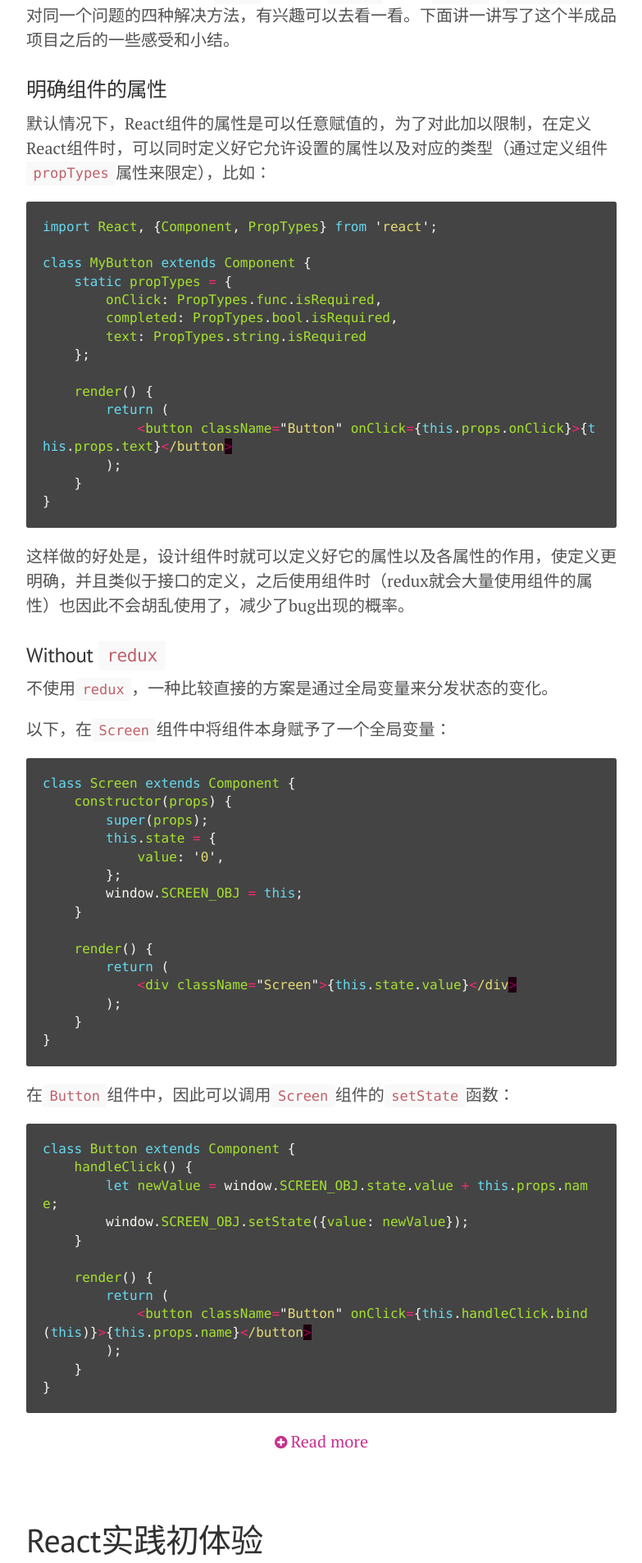
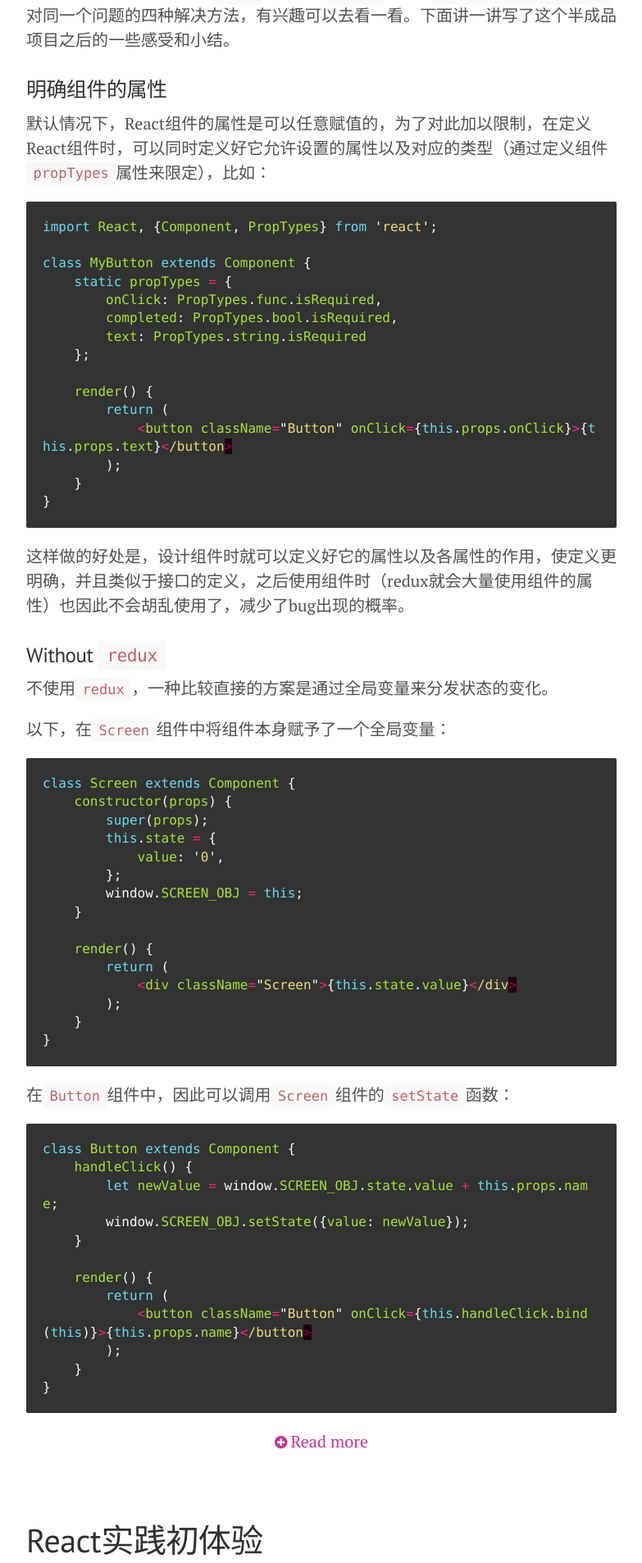
Before and after one commit to cuyu/cuyu.github.io, a Jekyll site: the page built from index.html, in a window 1280 px wide. Shown: the part 318-2225 px from the top of the page at 82% size, without its empty margins (248-1031 px from the left). Built offline with Jekyll 4.4.1, drawn with Linux system fonts in a browser that asks for light colours; nearby versions of some CDN libraries; the list of posts is cut into pages by our own code; comment, search, counter and statistics services are not loaded.

Commit message:
Keep refine code block style.

```diff
--- a/public/css/syntax-monokai.css
+++ b/public/css/syntax-monokai.css
@@ -66,18 +66,18 @@
 
 /* Set the style of the code block */
 div[class^="language-"], div[class*="highlighter-rouge"] {
-	background: #444;
+	background: #333;
     margin: 0.5em;
     margin-left: 0;
     margin-right: 0;
     /*padding: 0.8em;*/
-    border-radius: 3px;
+    border-radius: 2px;
 }
 
 div > pre[class="highlight"] {
     margin-bottom: 0;
     margin-top: 0;
-    background: #444;
+    background: #333;
 }
 
 div > pre[class="highlight"] > code {
@@ -85,13 +85,14 @@
     font-family: Consolas, Monaco, Menlo, "Courier New", monospace;
     /*font-size: .8em;*/
     -webkit-font-smoothing: antialiased;
+    line-height: 1.3;
 }
 
 /* For small code block, i.e. `content` in markdown */
 code[class="highlighter-rouge"] {
     background: rgba(0,148,191,0.1);
     /*border: #c0c1ee 1px solid;*/
-    border-radius: 2px;
+    border-radius: 3px;
     color: #0094bf;
     padding: 2px;
     font-family: Menlo, arial, "Microsoft YaHei", 宋体, sans-serif;
```
